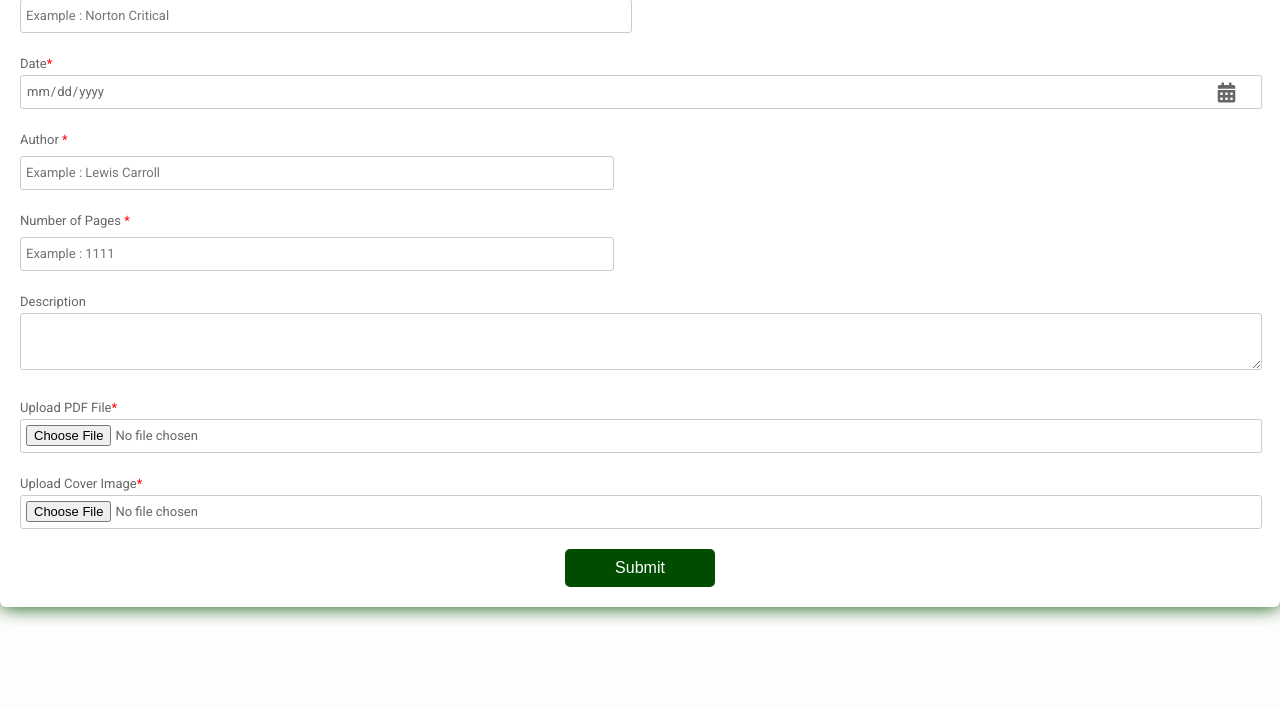
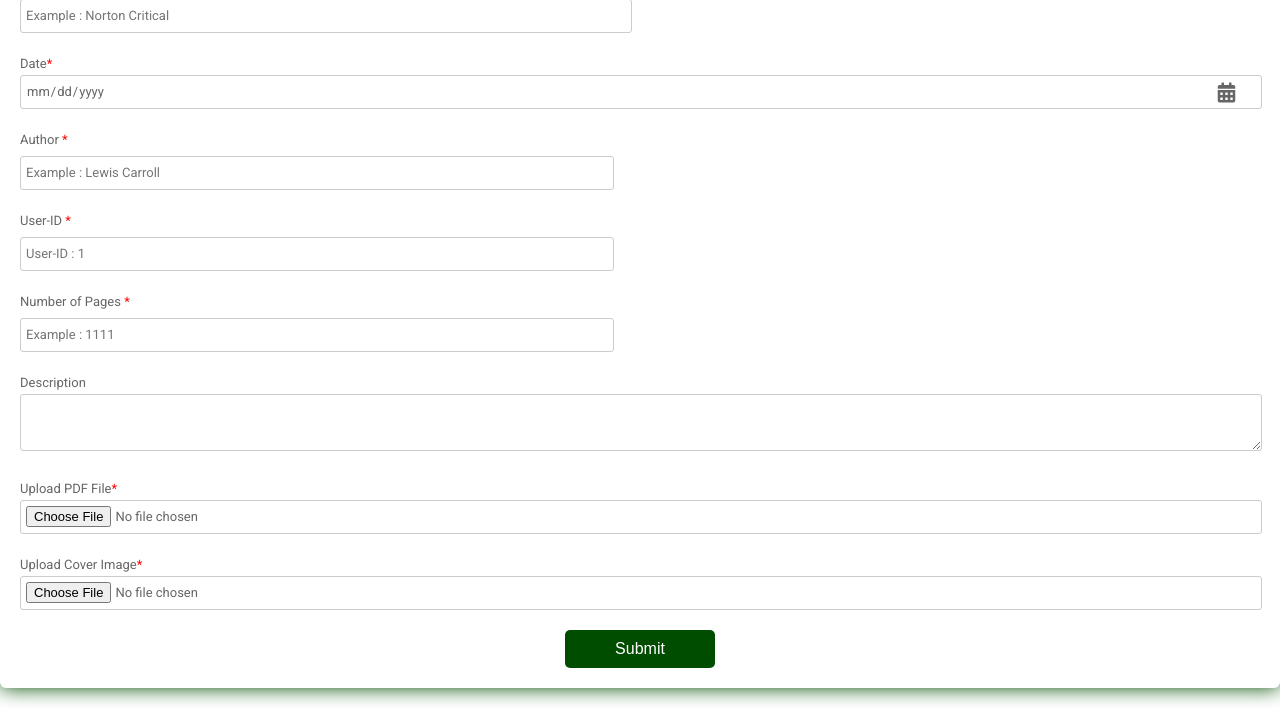
Before and after one commit to web-programming-course/SadafSocialNetwork, a PHP site: page /php/sadaf/form.php in a window 1280 px wide. Shown: the part 540-1248 px from the top of the page. Before the commit the page ends 1162 px from the top, so only its background shows below. Run offline with PHP 8.4, Linux system fonts and the light colour scheme; some libraries are stand-ins or nearby versions.

Commit message:
for kasra

```diff
--- a/www/sadaf/form.php
+++ b/www/sadaf/form.php
@@ -16,29 +16,44 @@ if ($_SERVER["REQUEST_METHOD"] == "POST") {
         $author = test_input($_REQUEST["author"]);
         $date = test_input($_REQUEST["date"]);
         $desc = test_input($_REQUEST["desc"]);
+        $user = test_input($_REQUEST["user"]);
 
     if(isset($_FILES['pdf']) && $_FILES['pdf']['name'] != ""){
         $pdf_content = file_get_contents($_FILES["pdf"]["tmp_name"]);
         $pdf_name = $_FILES["pdf"]["name"];
         move_uploaded_file($_FILES["pdf"]["tmp_name"], "UploadFile/".$pdf_name);
         $file_path = "UploadFile/".$pdf_name;
+        echo "upload";
     }
+    else
+      echo "no";
 
     if(isset($_FILES['img']) && $_FILES['img']['name'] != ""){
         $img_content = file_get_contents($_FILES["img"]["tmp_name"]);
         $img_name = $_FILES["img"]["name"];
         move_uploaded_file($_FILES["img"]["tmp_name"], "UploadFile/".$img_name);
         $img_path = "UploadFile/".$img_name;
+        echo "upload2";
     }
+    else
+        echo "no2";
+
 }
-//INSERT INTO Books (title , ISBN , publisher , numberofPage  ,  author , dates  ,  descriptions , image , files , AccountSpecID)
+
+// check for duplicate
+// $query = "SELECT * FROM  Books  WHERE `ISBN`='$isbn'";
+//     $result = mysql_query($query);
+// if (!mysql_num_rows($result))
+// INSERT QUERY
+//INSERT INTO Books (title , ISBN , publisher , numberofPage  ,  Author , dates  ,  descriptions , image , files , AccountSpecID)
 // VALUES ( $title  , $isbn , $publisher , $page , $author , $date , $desc , $img_path , $file_path , $user);"
 
 
 
+
+
 // $mysql = pdodb::get->Instance()
-// $query = "INSERT INTO Books (ISBN, publisher , descriptions , numberofPage , link ,  title , dates  , Author)
-// VALUES ('123Y'  , 'pooya' , "a book about dogs" , 121 , 'bookreads.com/book2' '102 sag khaldar' , '2001-12-4' , 'img/file.pdf' , "Shiva" , 1);"
+// $query =
 // $res = $mysql->Execute($query)
 
 
@@ -56,145 +71,7 @@ function test_input($data) {
     <title>New Book Form </title>
     <link href="https://fonts.googleapis.com/css?family=Roboto:300,400,500,700" rel="stylesheet">
     <link rel="stylesheet" href="https://use.fontawesome.com/releases/v5.5.0/css/all.css" integrity="sha384-B4dIYHKNBt8Bc12p+WXckhzcICo0wtJAoU8YZTY5qE0Id1GSseTk6S+L3BlXeVIU" crossorigin="anonymous">
-    <style>
-      html, body {
-      min-height: 100%;
-      }
-      body, div, form, input, label {
-      padding: 0;
-      margin: 0;
-      outline: none;
-      font-family: Roboto, Arial, sans-serif;
-      font-size: 13px;
-      color: #666;
-      line-height: 22px;
-      }
-      h1 {
-      position: absolute;
-      margin: 0;
-      line-height: 50px;
-      font-size: 50px;
-      color: #fff;
-      z-index: 2;
-      }
-      .testbox {
-      display: flex;
-      justify-content: center;
-      align-items: center;
-      height: inherit;
-      padding: 20px;
-      }
-      form {
-      width: 100%;
-      padding: 20px;
-      border-radius: 6px;
-      background: #fff;
-      box-shadow: 0 0 20px 0  #004d00;
-      }
-      .banner {
-      position: relative;
-      height: 320px;
-      background-image: url("/uploads/media/default/0001/02/c80634ee5d31493e4ef09a6c21a6fbe0c5936c01.jpeg");
-      background-size: cover;
-      display: flex;
-      justify-content: center;
-      align-items: center;
-      text-align: center;
-      }
-      .banner::after {
-      content: "";
-      background-color: rgba(0, 0, 0, 0.4);
-      position: absolute;
-      width: 100%;
-      height: 100%;
-      }
-      input , textarea {
-      margin-bottom: 10px;
-      border: 1px solid #ccc;
-      border-radius: 3px;
-      }
-      input , textarea {
-      width: calc(100% - 10px);
-      padding: 5px;
-      }
-      input[type="date"] {
-      padding: 4px 5px;
-      }
-      .item:hover p, .item:hover i, .question:hover p, .question label:hover, input:hover::placeholder {
-      color:#004d00;
-      }
-      .item input:hover {
-      border: 1px solid transparent;
-      box-shadow: 0 0 6px 0 #004d00;
-      color:#004d00;
-      }
-      .item textarea:hover {
-      border: 1px solid transparent;
-      box-shadow: 0 0 6px 0 #004d00;
-      color:#004d00;
-      }
-      .item {
-      position: relative;
-      margin: 10px 0;
-      }
-      .item span {
-      color: red;
-      }
-      input[type="date"]::-webkit-inner-spin-button {
-      display: none;
-      }
-      .item i, input[type="date"]::-webkit-calendar-picker-indicator {
-      position: absolute;
-      font-size: 20px;
-      }
-      .item i {
-      right: 2%;
-      top: 30px;
-      z-index: 1;
-      }
-      [type="date"]::-webkit-calendar-picker-indicator {
-      right: 1%;
-      z-index: 2;
-      opacity: 0;
-      cursor: pointer;
-      }
-      .question span {
-      margin-left: 30px;
-      }
-      .btn-block {
-      margin-top: 10px;
-      text-align: center;
-      }
-      button {
-      width: 150px;
-      padding: 10px;
-      border: none;
-      border-radius: 5px;
-      background: #004d00;
-      font-size: 16px;
-      color: #fff;
-      cursor: pointer;
-      }
-      button:hover {
-      background: #008000;
-      }
-      @media (min-width: 568px) {
-      .name-item, .city-item {
-      display: flex;
-      flex-wrap: wrap;
-      justify-content: space-between;
-      }
-      .name-item input, .city-item input,.name-item div {
-      width: calc(50% - 20px);
-      }
-      .name-item div input {
-      width:97%;}
-      .name-item div label {
-      display:block;
-      padding-bottom:5px;
-      }
-      }
-    </style>
+    <link rel="stylesheet" href="./css/form.css">
   </head>
   <body>
     <div class="testbox">
@@ -230,8 +107,16 @@ function test_input($data) {
         <div class="item">
             <div class="name-item">
                 <div>
-                    <label for="author">Author <span>*</span> </label>
-                    <input id="author" type="text" name="auhtor" placeholder="Example : Lewis Carroll" required>
+                    <label for="author"> Author <span>*</span> </label>
+                    <input id="author" type="text" name="author" placeholder="Example : Lewis Carroll" required>
+                </div>
+            </div>
+        </div>
+        <div class="item">
+            <div class="name-item">
+                <div>
+                    <label for="User-ID"> User-ID <span>*</span> </label>
+                    <input id="user" type="text" name="user" placeholder="User-ID : 1" required>
                 </div>
             </div>
         </div>
@@ -249,11 +134,11 @@ function test_input($data) {
         </div>
         <div class="item">
           <label for="cv">Upload PDF File<span>*</span></label>
-          <input  id="pdf" name = "pdf" type="file" >
+          <input  id="pdf" name = "pdf" type="file" required>
         </div>
         <div class="item">
           <label for="cover">Upload Cover Image<span>*</span></label>
-          <input  id="img" name = "img" type="file" >
+          <input  id="img" name = "img" type="file" required>
         </div>
         <div class="btn-block">
           <button type="submit" >Submit</button>
```
